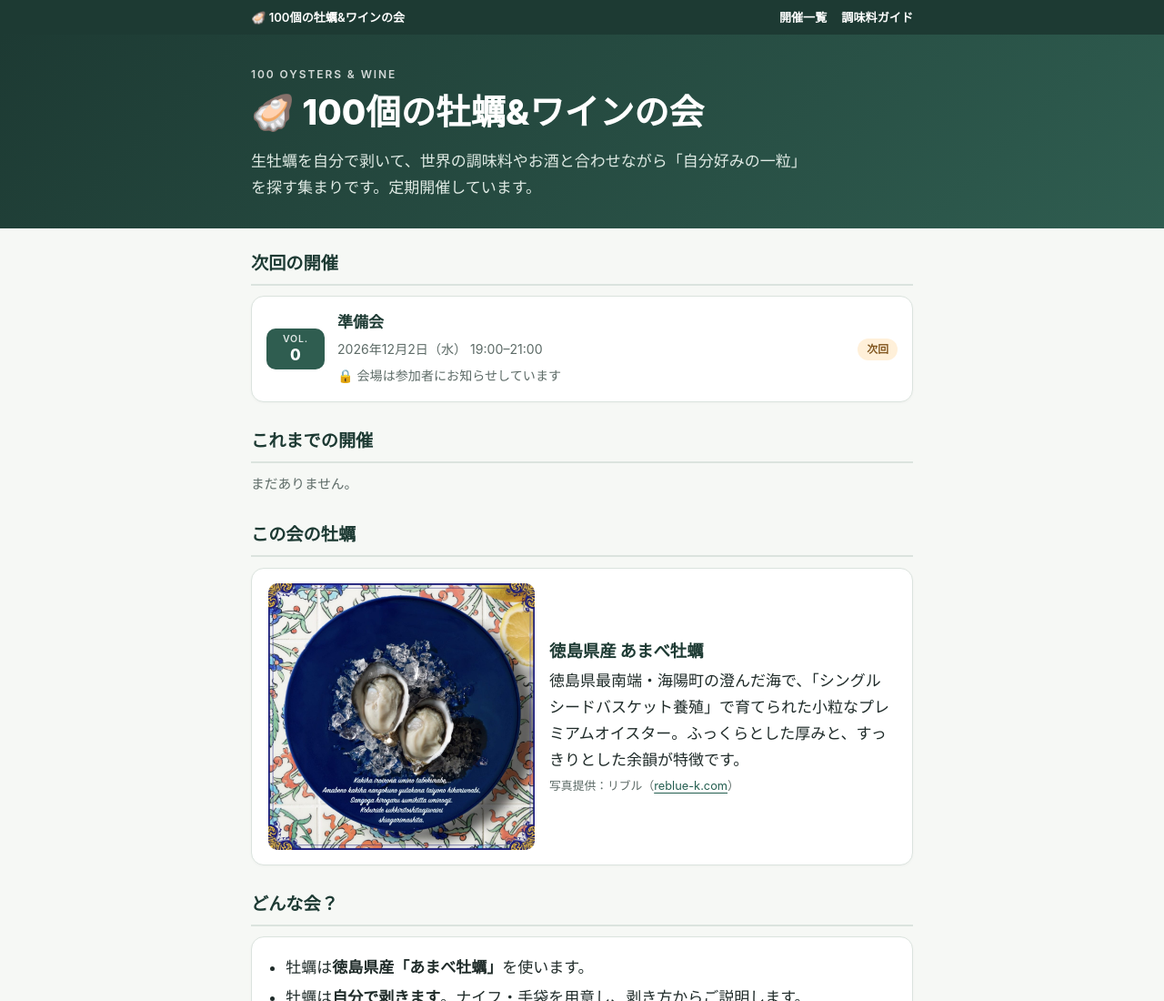
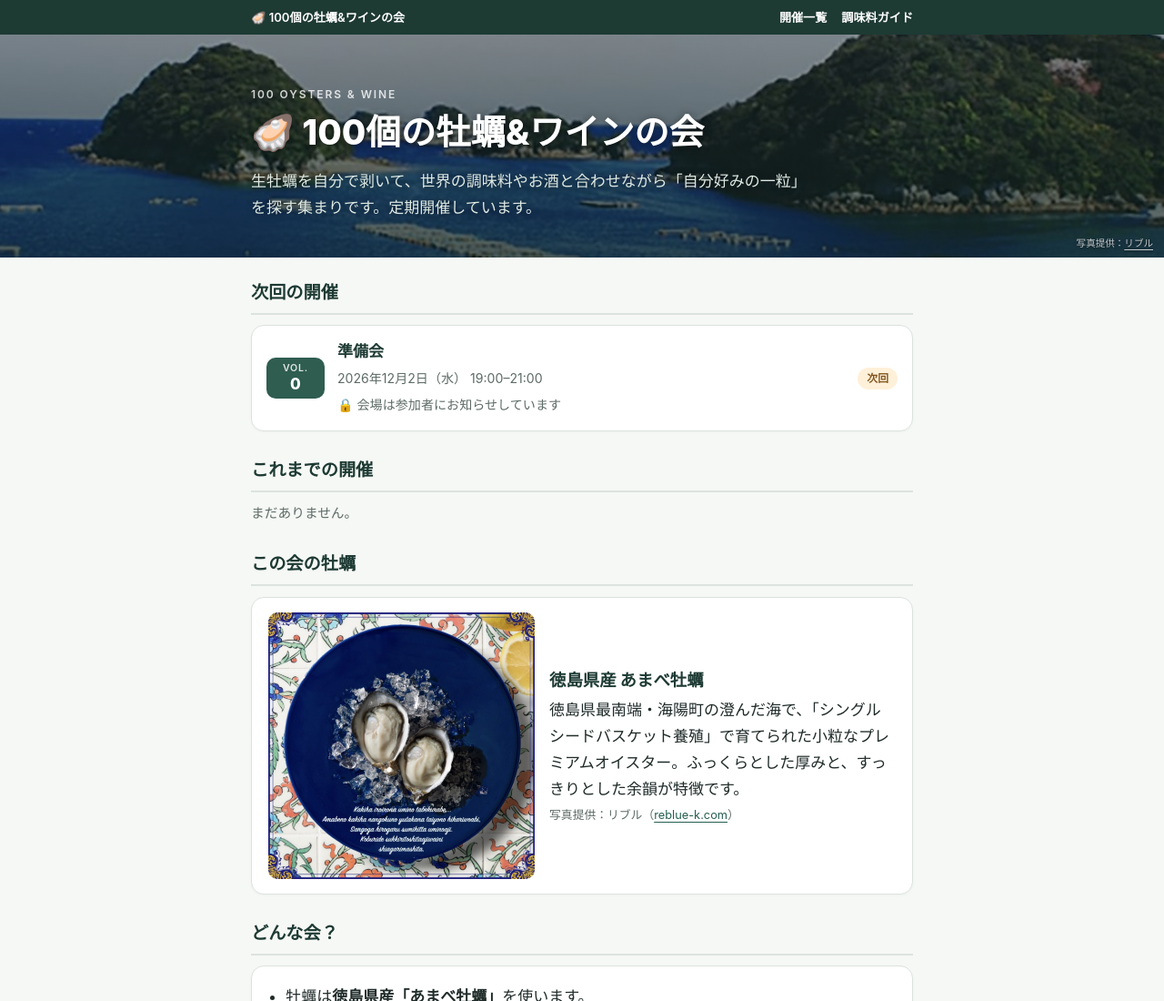
Before and after one commit to U1KURI/oyster-guide, a plain HTML site: page index.html in a window 1280 px wide. Shown: the top 1100 px of the page at 91% size. Drawn offline with Linux system fonts and the light colour scheme.

Commit message:
Use the Kaiyo sea photo as hero background
Top page and event pages get the Amabe sea photo behind the title,
with a dark gradient for legibility and a credit to リブル.

Co-Authored-By: Claude Opus 5.5 <noreply@anthropic.com>
Claude-Session: https://claude.ai/code/session_01Ew2hSqbAt6QP5dtjMR1uHd

```diff
--- a/assets/site.css
+++ b/assets/site.css
@@ -107,3 +107,12 @@ body.display .pre-only,body.display .sitebar{display:none}
 .feature-photo img{display:block;width:100%;height:auto;border-radius:10px}
 .feature-photo p{margin:.2rem 0}
 @media(max-width:560px){.feature-photo{grid-template-columns:1fr}}
+
+/* Hero with photo background (Amabe sea, credited in .hero-credit) */
+header.hero.photo{position:relative;background:
+  linear-gradient(180deg,rgba(13,32,28,.45) 0%,rgba(13,32,28,.72) 100%),
+  url(img/amabe/kaiyo-sea.jpg) center 40%/cover no-repeat,#1d3a33;
+  padding:56px 0 40px}
+header.hero.photo h1,header.hero.photo .facts,header.hero.photo p{text-shadow:0 1px 8px rgba(0,0,0,.45)}
+.hero-credit{position:absolute;right:12px;bottom:6px;font-size:.66rem;color:rgba(255,255,255,.75);text-shadow:0 1px 3px rgba(0,0,0,.6)}
+.hero-credit a{color:inherit}
--- a/index.html
+++ b/index.html
@@ -14,11 +14,13 @@
   <a href="guide/">調味料ガイド</a>
 </div></nav>
 
-<header class="hero"><div class="wrap">
+<header class="hero photo"><div class="wrap">
   <div class="eyebrow">100 Oysters &amp; Wine</div>
   <h1>🦪 100個の牡蠣&amp;ワインの会</h1>
   <p>生牡蠣を自分で剥いて、世界の調味料やお酒と合わせながら「自分好みの一粒」を探す集まりです。定期開催しています。</p>
-</div></header>
+</div>
+  <div class="hero-credit">写真提供：<a href="https://reblue-k.com/amabe-oyster/" target="_blank" rel="noopener">リブル</a></div>
+</header>
 
 <main><div class="wrap">
 
```
Also changed, not shown: events/vol-0/index.html (+4 -2 lines).
